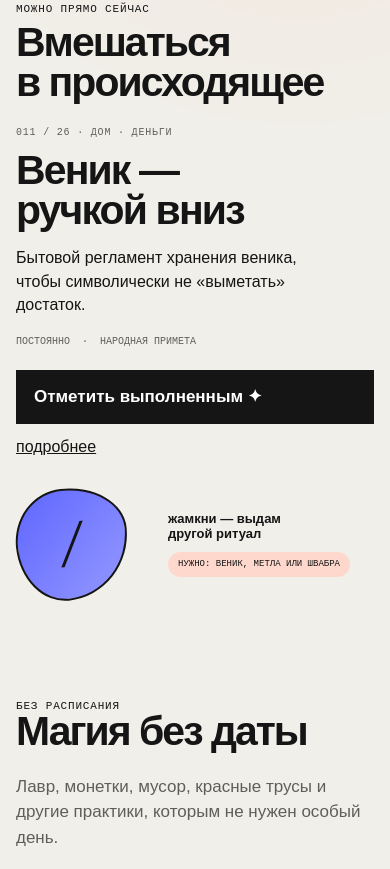
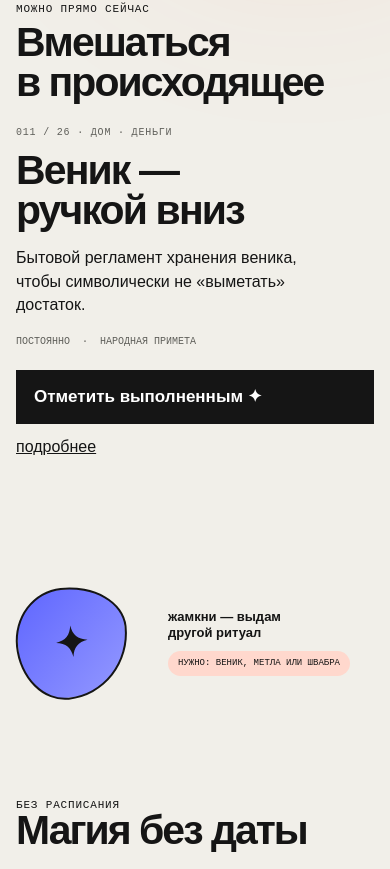
Before and after one commit to kettleintheroom-wq/byitovaya-magiya, a plain HTML site: page index.html in a window 390 px wide. Shown: the part 1113-1982 px from the top of the page. Drawn offline with Linux system fonts and the light colour scheme.

Commit message:
index.html

```diff
--- a/index.html
+++ b/index.html
@@ -1224,6 +1224,37 @@
   .object-blob .blob-icon{
     font-size:38px;
     transform:none;
+  }
+}
+
+
+/* ===== v22: stable mobile ritual utility + vector mobile mark ===== */
+.object-blob .blob-icon-mobile{
+  display:none;
+}
+
+@media(max-width:680px){
+  /* Keep the ritual utility at one vertical position while ritual copy changes. */
+  .ritual-copy{
+    min-height:430px!important;
+  }
+
+  /* Desktop keeps each ritual's own symbol; mobile uses one deterministic SVG mark. */
+  .object-blob .blob-icon-desktop{
+    display:none!important;
+  }
+  .object-blob .blob-icon-mobile{
+    display:block!important;
+    width:40px;
+    height:40px;
+    color:var(--ink);
+    line-height:0;
+    flex:0 0 auto;
+  }
+  .object-blob .blob-icon-mobile svg{
+    display:block;
+    width:100%;
+    height:100%;
   }
 }
 
@@ -1267,7 +1298,7 @@
 </section>
 <section class="section" id="randomRitualSection">
   <div class="section-head"><div><div class="mono tiny">можно прямо сейчас</div><h2>Вмешаться<br>в происходящее</h2></div></div>
-  <div class="now-layout"><div class="object-stage"><div class="object-blob" id="ritualObject" role="button" tabindex="0" aria-label="Выдать другой ритуал" title="Жамкни — выдам другой ритуал"><span class="blob-icon">✦</span></div><div class="blob-side"><div class="blob-helper">жамкни — выдам другой ритуал</div><div class="object-label" id="objectLabel"></div></div></div><div class="ritual-copy" id="ritualCopy"></div></div>
+  <div class="now-layout"><div class="object-stage"><div class="object-blob" id="ritualObject" role="button" tabindex="0" aria-label="Выдать другой ритуал" title="Жамкни — выдам другой ритуал"><span class="blob-icon blob-icon-desktop">✦</span><span class="blob-icon blob-icon-mobile" aria-hidden="true"><svg viewBox="0 0 48 48" focusable="false" xmlns="http://www.w3.org/2000/svg"><path fill="currentColor" d="M24 3c1.7 11.8 7.2 17.3 19 19-11.8 1.7-17.3 7.2-19 19-1.7-11.8-7.2-17.3-19-19C16.8 20.3 22.3 14.8 24 3Z"/></svg></span></div><div class="blob-side"><div class="blob-helper">жамкни — выдам другой ритуал</div><div class="object-label" id="objectLabel"></div></div></div><div class="ritual-copy" id="ritualCopy"></div></div>
 </section>
 
 <section class="section" id="archive">
@@ -1996,7 +2027,7 @@
 }
 
 function pickRitual(forceDifferent=false){const p=currentPool();let next=p[Math.floor(Math.random()*p.length)];if(forceDifferent&&p.length>1){while(next.id===currentRitual?.id)next=p[Math.floor(Math.random()*p.length)]}currentRitual=next;renderCurrentRitual()}
-function renderCurrentRitual(){const r=currentRitual;if(!r)return;ritualObject.innerHTML=`<span class="blob-icon">${r.icon||"✦"}</span>`;objectLabel.textContent=("НУЖНО: "+compactNeedFor(r)).toUpperCase();const done=todayDone(r.id);ritualCopy.innerHTML=`<div class="counter">${r.no} / ${rituals.length} · ${r.cat.map(c=>CAT[c].n).join(" · ").toUpperCase()}</div><h3 class="${r.title.length>23?'long-title':''}">${esc(r.title)}</h3><p>${esc(r.short)}</p><div class="meta-row"><span class="meta-pill">${esc(r.when)}</span><span class="meta-pill">${esc(OR[r.origin])}</span>${r.cat.map(c=>`<span class="meta-pill">${esc(CAT[c].n)}</span>`).join("")}</div><div class="action-row"><button class="primary" id="doneBtn" ${done?"disabled":""}>${done?"✓ ВСЕЛЕННАЯ УВЕДОМЛЕНА":esc(r.act)+" ✦"}</button><button class="secondary" id="detailsBtn">подробнее</button><button class="secondary" id="anotherBtn">другой ритуал ↻</button></div>`;doneBtn.onclick=()=>complete(r.id);detailsBtn.onclick=()=>openRitual(r.id);anotherBtn.onclick=()=>pickRitual(true)}
+function renderCurrentRitual(){const r=currentRitual;if(!r)return;ritualObject.innerHTML=`<span class="blob-icon blob-icon-desktop">${r.icon||"✦"}</span><span class="blob-icon blob-icon-mobile" aria-hidden="true"><svg viewBox="0 0 48 48" focusable="false" xmlns="http://www.w3.org/2000/svg"><path fill="currentColor" d="M24 3c1.7 11.8 7.2 17.3 19 19-11.8 1.7-17.3 7.2-19 19-1.7-11.8-7.2-17.3-19-19C16.8 20.3 22.3 14.8 24 3Z"/></svg></span>`;objectLabel.textContent=("НУЖНО: "+compactNeedFor(r)).toUpperCase();const done=todayDone(r.id);ritualCopy.innerHTML=`<div class="counter">${r.no} / ${rituals.length} · ${r.cat.map(c=>CAT[c].n).join(" · ").toUpperCase()}</div><h3 class="${r.title.length>23?'long-title':''}">${esc(r.title)}</h3><p>${esc(r.short)}</p><div class="meta-row"><span class="meta-pill">${esc(r.when)}</span><span class="meta-pill">${esc(OR[r.origin])}</span>${r.cat.map(c=>`<span class="meta-pill">${esc(CAT[c].n)}</span>`).join("")}</div><div class="action-row"><button class="primary" id="doneBtn" ${done?"disabled":""}>${done?"✓ ВСЕЛЕННАЯ УВЕДОМЛЕНА":esc(r.act)+" ✦"}</button><button class="secondary" id="detailsBtn">подробнее</button><button class="secondary" id="anotherBtn">другой ритуал ↻</button></div>`;doneBtn.onclick=()=>complete(r.id);detailsBtn.onclick=()=>openRitual(r.id);anotherBtn.onclick=()=>pickRitual(true)}
 function pressRitualBlob(){
   ritualObject.classList.remove("pressed");
   void ritualObject.offsetWidth;
```
